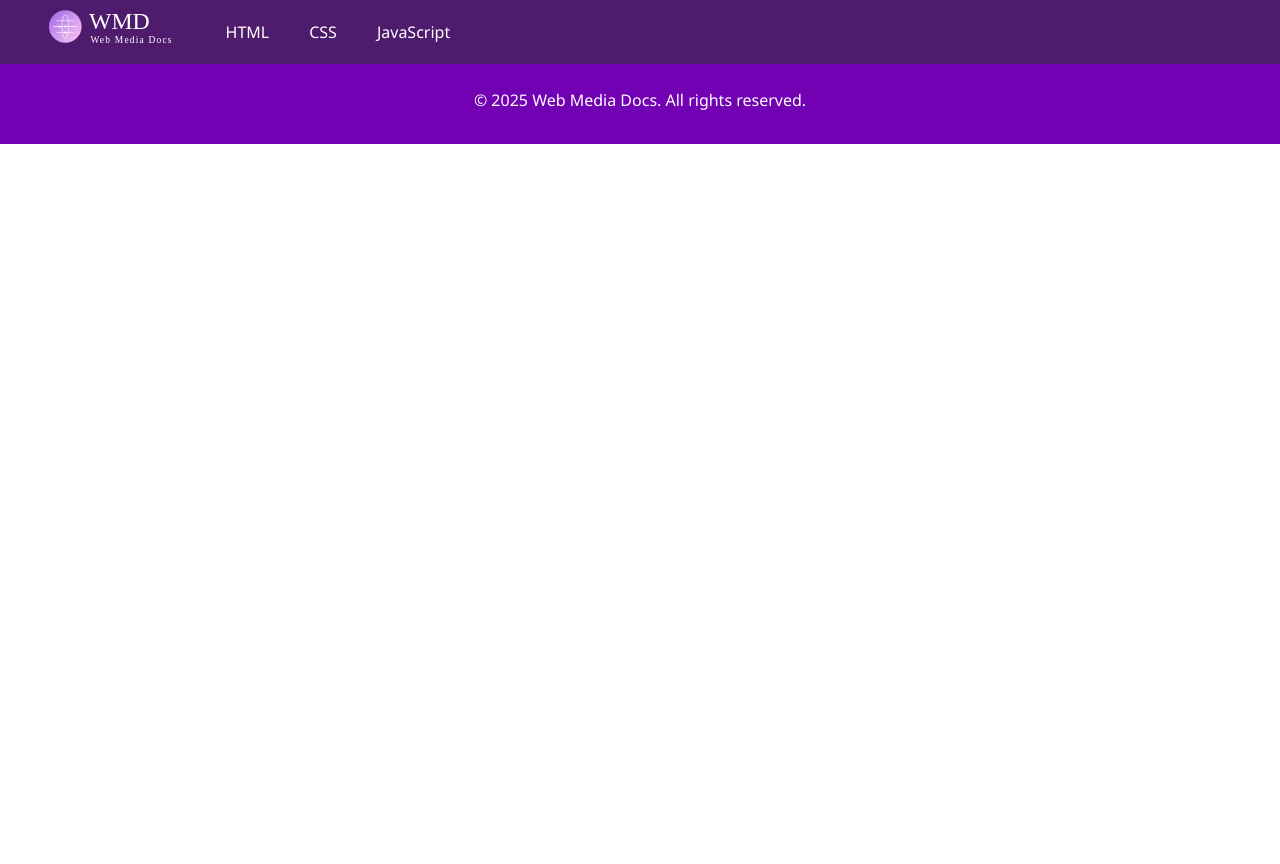
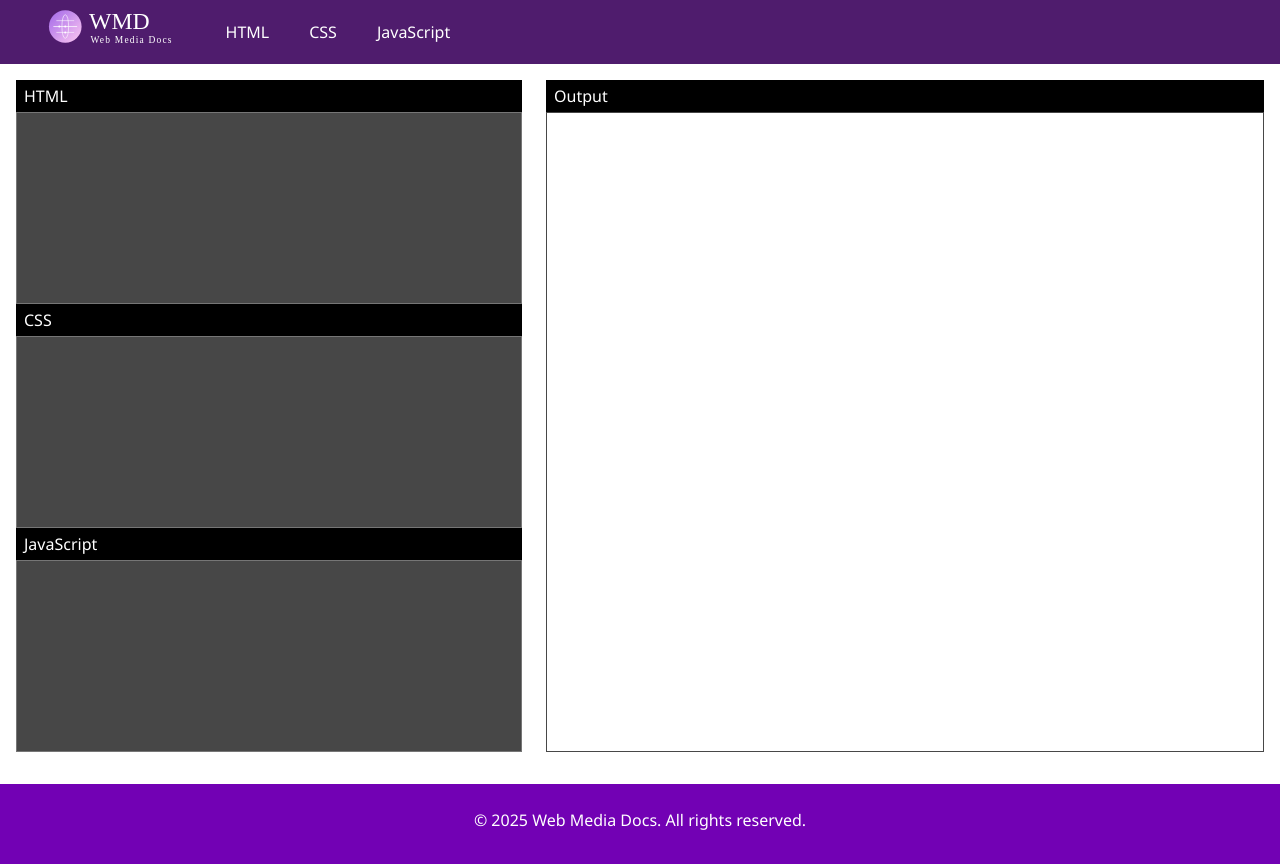
Before and after one commit to javaframework92/tutorial-app, a React (Vite) app: page /editor in a window 1280 px wide. Before the commit the page ends 800 px from the top, so only its background shows below. Built offline with nearby package versions, Linux system fonts and the light colour scheme.

Commit message:
added online editor

```diff
--- a/src/App.jsx
+++ b/src/App.jsx
@@ -6,6 +6,7 @@ import CSS from './pages/CSS';
 import JavaScript from './pages/JavaScript';
 import Navbar from './components/Navbar/Navbar';
 import Footer from './components/Footer/Footer';
+import Editor from './components/Editor/Editor';
 
 function App() {
 
@@ -18,6 +19,7 @@ function App() {
           <Route path="/html" element={<HTML />}></Route>
           <Route path="/css" element={<CSS />}></Route>
           <Route path="/javascript" element={<JavaScript />}></Route>
+          <Route path="/editor" element={<Editor />}></Route>
         </Routes>
         <Footer />
       </BrowserRouter>
--- a/src/components/Courses/Courses.jsx
+++ b/src/components/Courses/Courses.jsx
@@ -41,6 +41,13 @@ const Courses = ({ search }) => {
                     <Loader></Loader>
                 )
             } */}
+            <div className="row">
+                <div className="col-12">
+                    <div className="aj-editor-group">
+                        <button className="aj-editor-btn" onClick={() => openEditor()} >Try Online Editor</button>
+                    </div>
+                </div>
+            </div>
             <div className="row">
                 <div className="col-12">
                     <div className="aj-popular-text">
--- a/src/components/Courses/_courses.scss
+++ b/src/components/Courses/_courses.scss
@@ -75,3 +75,23 @@
         transform: rotate(0deg);
     }
 }
+
+.aj-editor-group {
+    position: relative;
+    top: 10%;
+}
+
+.aj-editor-btn {
+    border: none;
+    padding: 0.5rem 1rem;
+    border-radius: 0.5rem;
+    background-color: var(--accent-color);
+    color: var(--text-color);
+
+    &:hover {
+        border: 0.5px solid var(--accent-color);
+        background-color: var(--btn-bg-color);
+        color: var(--accent-color);
+    }
+
+}
--- /dev/null
+++ b/src/components/Editor/Editor.jsx
@@ -0,0 +1,80 @@
+import { useState } from "react";
+import "./_editor.scss";
+
+const Editor = () => {
+
+    const [html, setHtml] = useState('');
+    const [css, setCss] = useState('');
+    const [javascript, setJavascript] = useState('');
+
+
+    const content = `
+        <html>
+            <head>
+                <title>WMD</title>
+                <style>
+                    ${css}
+                </style>
+            </head>
+            <body>
+                ${html}
+                <script>
+                    ${javascript}
+                </script>
+            </body>
+        </html>
+    `;
+
+    const handleKeyUp = (event) => {
+        switch (event.target.id) {
+            case 'html':
+                setHtml(event.target.value);
+                break;
+            case 'css':
+                setCss(event.target.value);
+                break;
+            case 'js':
+                setJavascript(event.target.value);
+                break;
+            default:
+                break;
+        }
+
+    }
+
+
+
+    return (
+        <>
+
+            <div className="aj-editor-container">
+                <div className="row">
+                    <div className="col-5">
+                        <div className="aj-editor">
+                            <label for="html">HTML</label>
+                            <textarea onKeyUp={handleKeyUp} id="html"></textarea>
+                        </div>
+                        <div className="aj-editor">
+                            <label for="css">CSS</label>
+                            <textarea onKeyUp={handleKeyUp} id="css"></textarea>
+                        </div>
+                        <div className="aj-editor">
+                            <label for="js">JavaScript</label>
+                            <textarea onKeyUp={handleKeyUp} id="js"></textarea>
+                        </div>
+                    </div>
+                    <div className="col-7">
+                        <div className="aj-editor-output">
+                            <label>Output</label>
+                            <iframe srcDoc={content} id="output"></iframe>
+                        </div>
+                    </div>
+                </div>
+            </div>
+
+
+        </>
+    );
+}
+
+export default Editor;
--- /dev/null
+++ b/src/components/Editor/_editor.scss
@@ -0,0 +1,40 @@
+.aj-editor-container {
+    //width: 100%;
+    height: 90vh;
+    //border: 1px solid #474747;
+    //margin: 2rem 15rem;
+    padding: 1rem;
+}
+
+
+.aj-editor, .aj-editor-output {
+    display: flex;
+    flex-direction: column;
+    //margin: 1rem;
+    //height: 20vh;
+   // background-color: antiquewhite;
+}
+
+.aj-editor label, .aj-editor-output label {
+
+    background-color: #000;
+    color: var(--text-color);
+    padding: 0.25rem 0.5rem;
+
+}
+
+.aj-editor textarea {
+
+    background-color: #474747;
+    color: var(--text-color);
+    height: 24vh;
+    resize: none;
+    outline: none;
+    padding: 0.25rem 0.5rem;
+
+}
+.aj-editor-output iframe {
+    //background-color: antiquewhite;
+     height: 80vh;
+     border: 0.5px solid #474747;
+}
--- a/src/components/Navbar/_navbar.scss
+++ b/src/components/Navbar/_navbar.scss
@@ -88,6 +88,7 @@
         align-items: center;
         gap: .75rem;
         justify-content: center;
+        animation: hm-navbar-animation 0.75s ease-out;
 
         .aj-nav-bar-item {
             list-style: none;
@@ -151,3 +152,13 @@
         }
     }
 }
+
+@keyframes hm-navbar-animation {
+    from {
+        width: 0%;
+    }
+
+    to {
+        width: 30%;
+    }
+}
```
